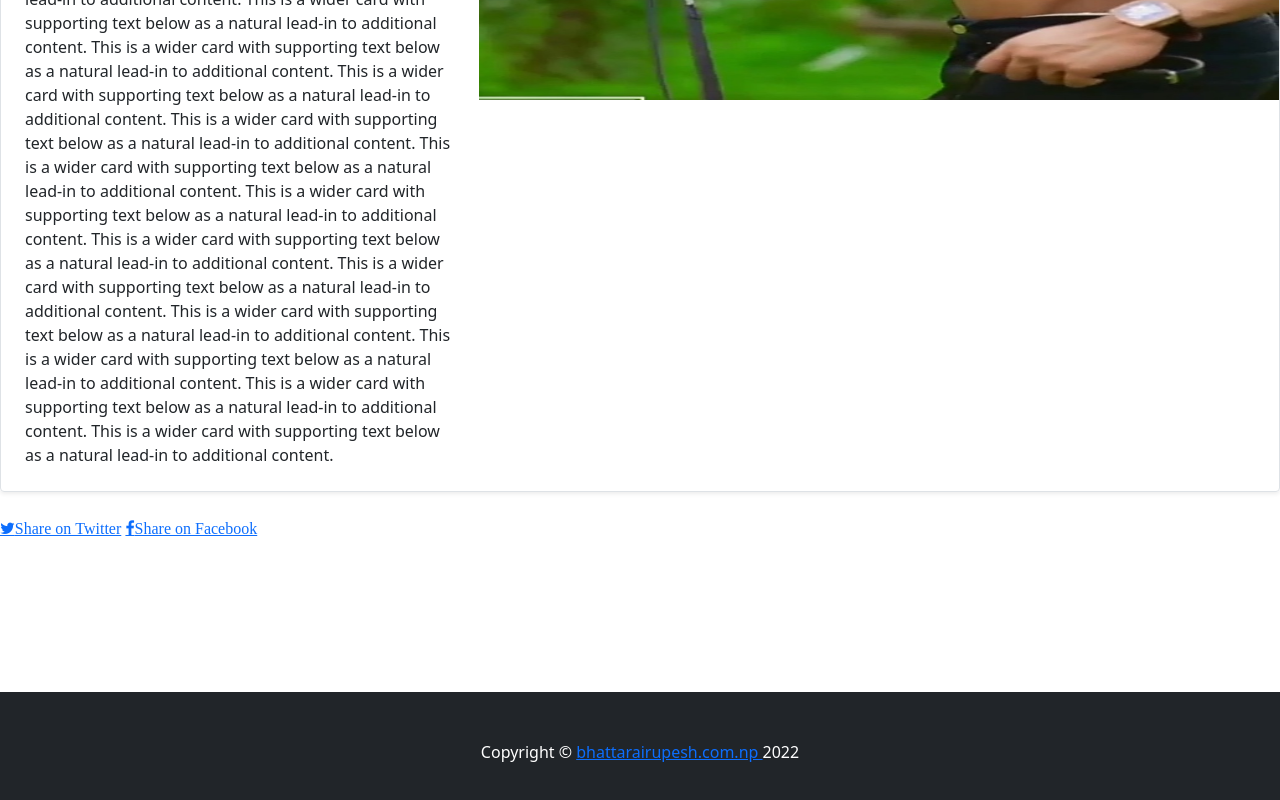
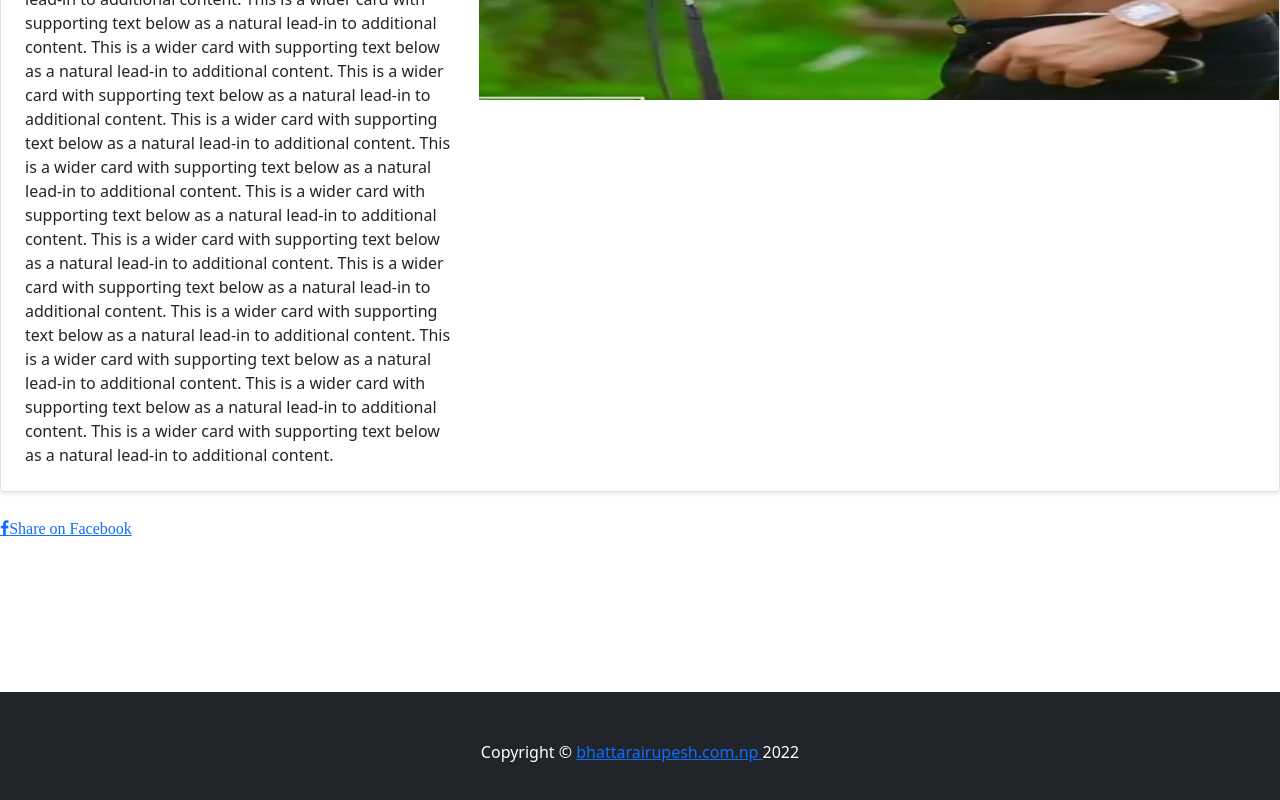
Before and after one commit to bhattarair393/web-, a plain HTML site: page singlenews.html in a window 1280 px wide. Shown: the part 949-1749 px from the top of the page. Drawn offline with nearby package versions, Linux system fonts and the light colour scheme.

```diff
--- a/singlenews.html
+++ b/singlenews.html
@@ -107,8 +107,11 @@
             </div>
 
             <div style="text-align:center mt-2">
-                <a href="#" class="fa fa-twitter">Share on Twitter</a>
-                <a href="#" class="fa fa-facebook">Share on Facebook</a>
+
+
+                    <a href="#" class="fa fa-facebook">Share on Facebook</a>
+
+
                 <!-- more links here -->
               </div>
 
```
